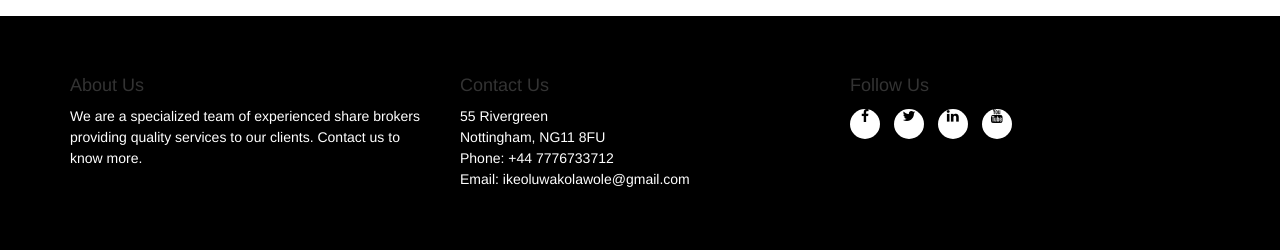
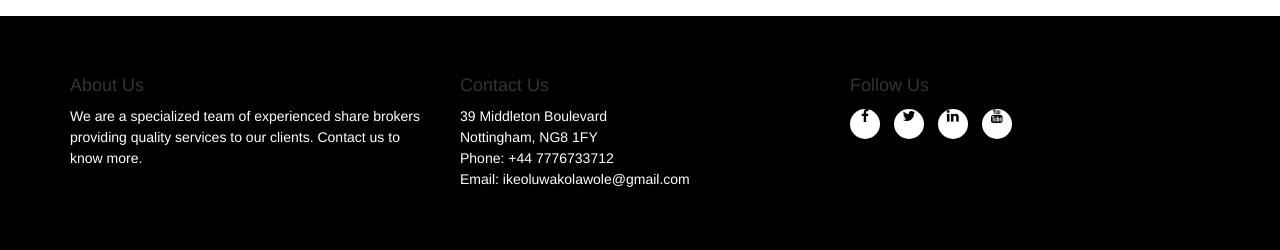
Before and after one commit to ikezycloud/diversostockapp, a Django app: a page that uses shares_broker/templates/footer.html in a window 1280 px wide. Shown: the part 556-806 px from the top of the page. Run offline with Django 4.2, Linux system fonts and the light colour scheme; data comes from the database, SQL or seed files in the repository; some libraries are stand-ins or nearby versions.

Commit message:
Updated address on footer

```diff
--- a/shares_broker/templates/footer.html
+++ b/shares_broker/templates/footer.html
@@ -10,7 +10,7 @@
         </div>
         <div class="col-md-4">
           <h4>Contact Us</h4>
-          <p>55 Rivergreen<br> Nottingham, NG11 8FU<br> Phone: +44 7776733712<br> Email: ikeoluwakolawole@gmail.com</p>
+          <p>39 Middleton Boulevard<br> Nottingham, NG8 1FY<br> Phone: +44 7776733712<br> Email: ikeoluwakolawole@gmail.com</p>
         </div>
         <div class="col-md-4">
           <h4>Follow Us</h4>
```
